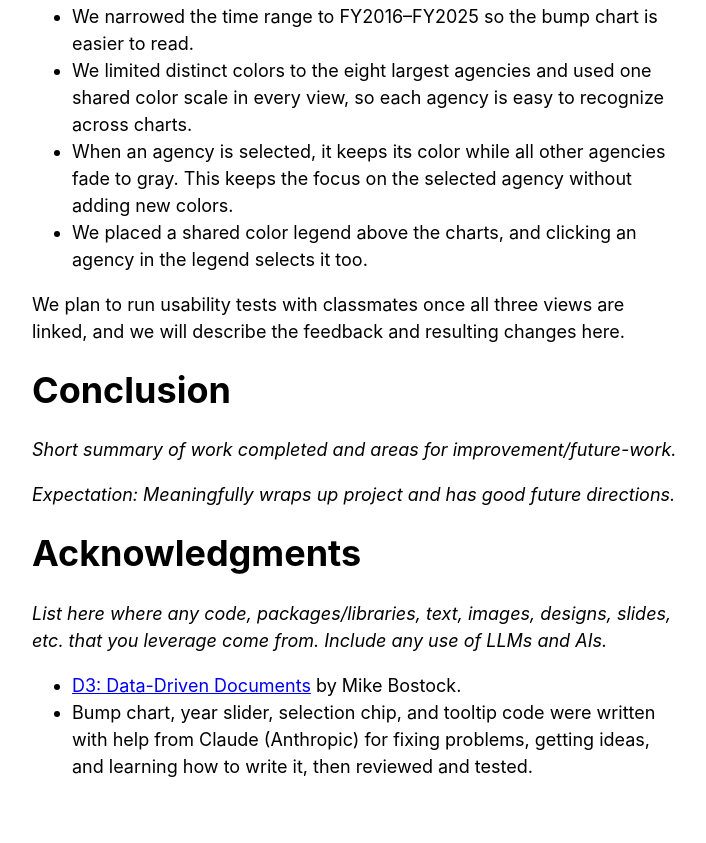
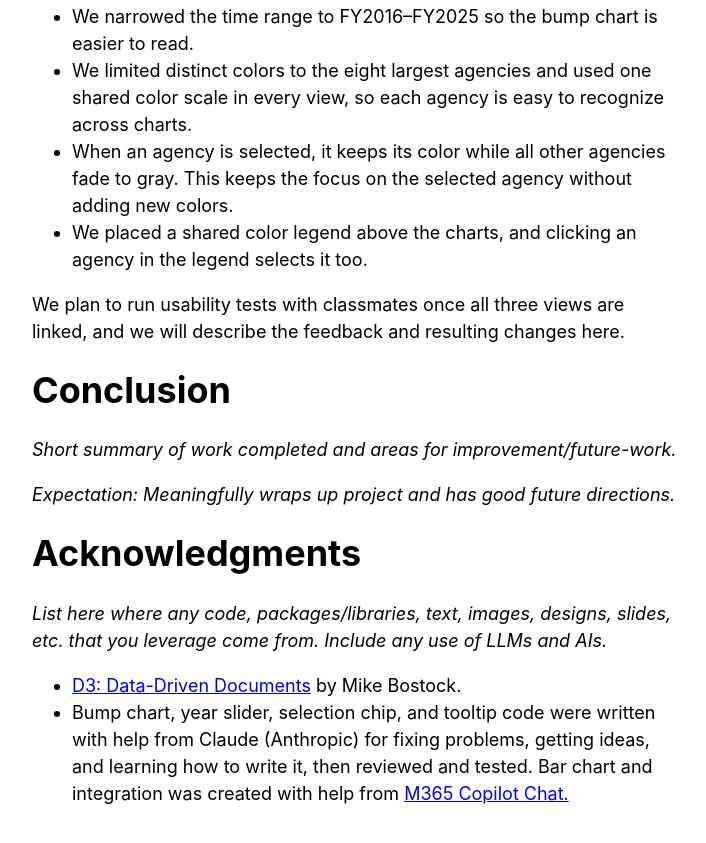
Before and after one commit to Kshao17/cosi116a-group9-final, a plain HTML site: page index.html in a window 1280 px wide. Shown: the part 6267-7110 px from the top of the page, without its empty margins (283-989 px from the left). Drawn offline with Linux system fonts and the light colour scheme.

Commit message:
added bar chart acknowledgement

```diff
--- a/index.html
+++ b/index.html
@@ -255,7 +255,9 @@
     <ul>
       <li><a href="https://d3js.org/">D3: Data-Driven Documents</a> by Mike Bostock.</li>
       <li>Bump chart, year slider, selection chip, and tooltip code were written with help from Claude (Anthropic) for
-        fixing problems, getting ideas, and learning how to write it, then reviewed and tested.</li>
+        fixing problems, getting ideas, and learning how to write it, then reviewed and tested. Bar chart and
+        integration was created with help from <a
+          href="https://www.brandeis.edu/its/software-systems/ai-tools/copilot.html">M365 Copilot Chat.</a></li>
     </ul>
 
   </div>
```
